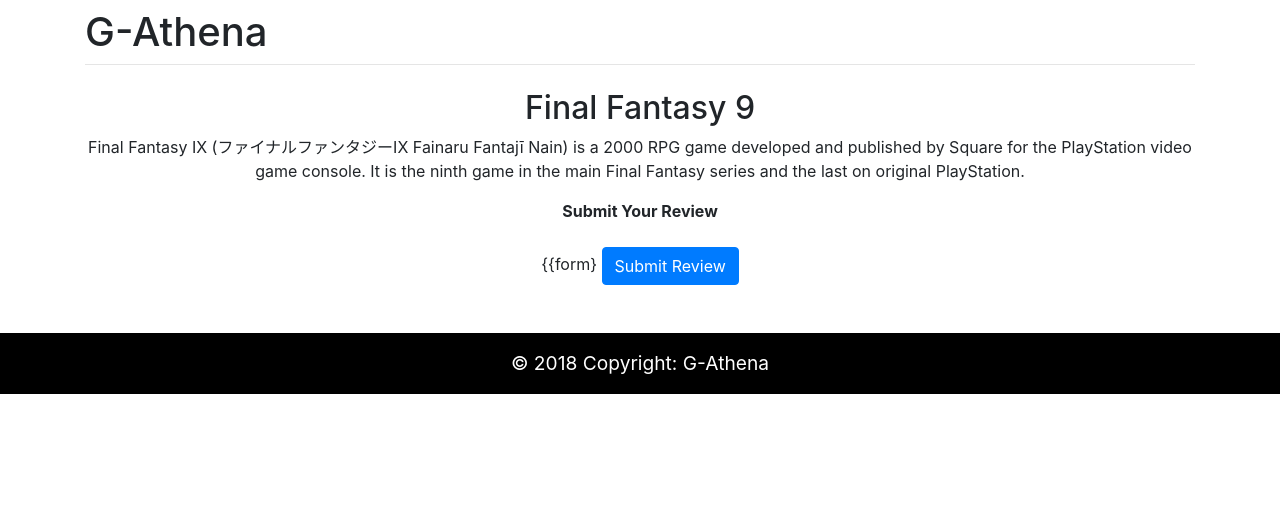
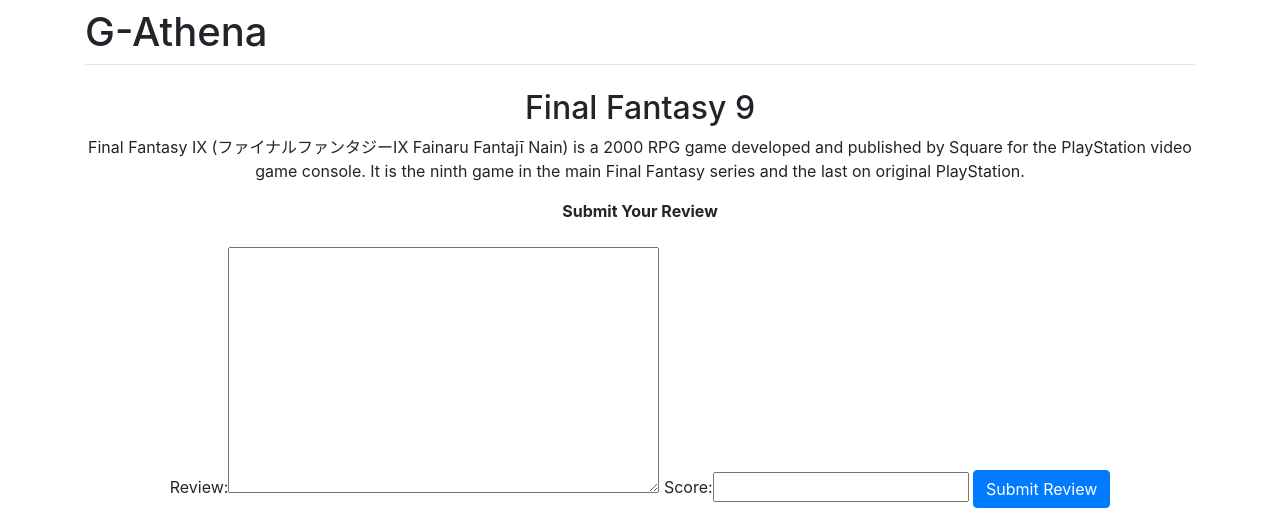
Before and after one commit to KinoAR/g-athena, a Django app: template reviews/templates/reviews/review.html in a window 1280 px wide. Shown: the part 56-581 px from the top of the page. Run offline with Django 3.2, Linux system fonts and the light colour scheme; the template is opened without the code that fills it: values that come from a table or form of the project are taken from there, others are empty; data comes from the database, SQL or seed files in the repository; both versions use the stored data as it was after the commit; some libraries are stand-ins or nearby versions.

Commit message:
Update form for fix

```diff
--- a/reviews/templates/reviews/review.html
+++ b/reviews/templates/reviews/review.html
@@ -16,7 +16,7 @@
       <br>
       <form action="{% url 'reviews:review' game.game_id %}" method="post">
         {% csrf_token %}
-        {{form}
+        {{form}}
         <button type="submit" class="btn btn-primary">
           Submit Review
         </button>
```
Also changed, not shown: db.sqlite3.
